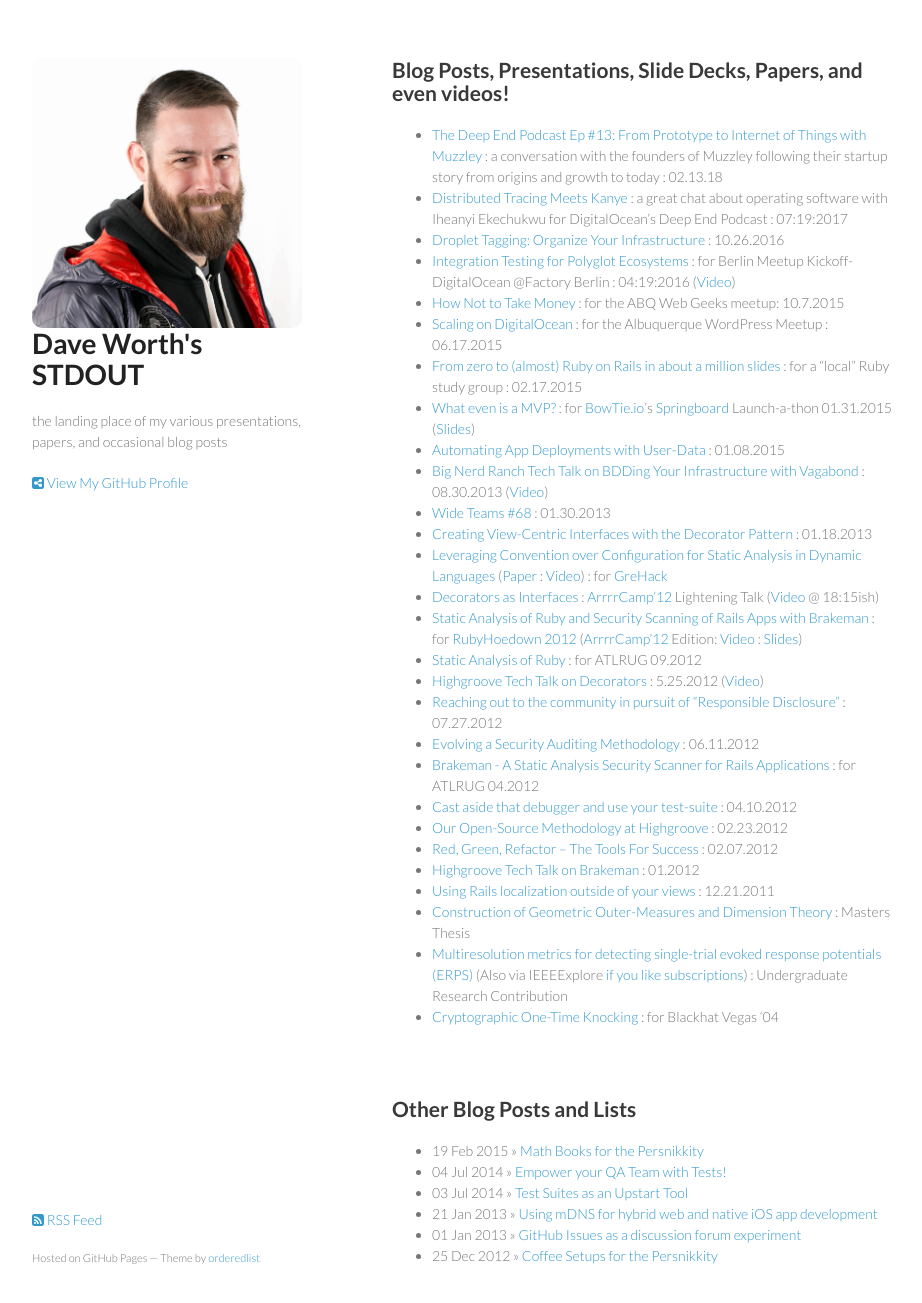
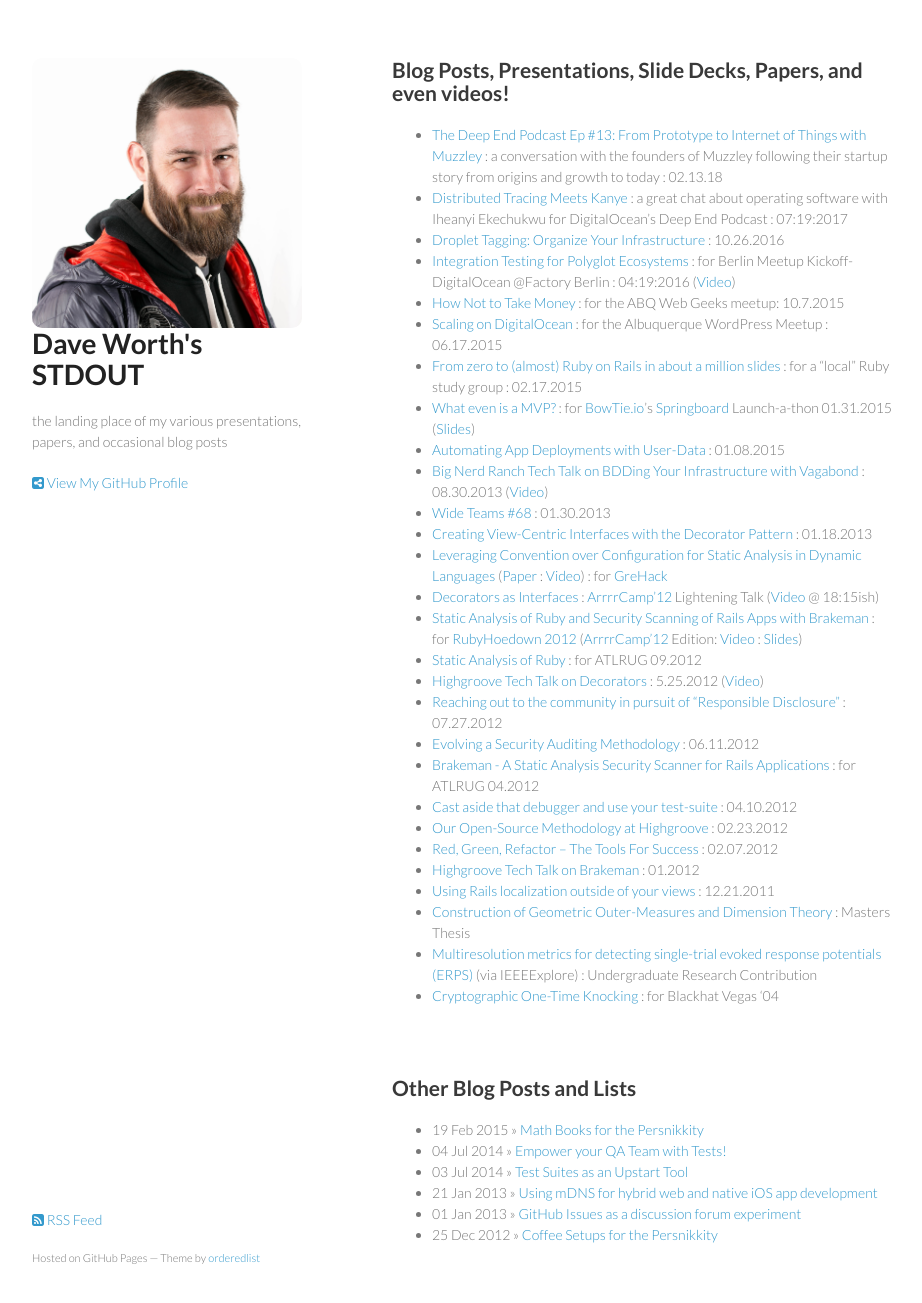
Before and after one commit to daveworth/daveworth.github.com, a Jekyll site: the page built from index.md, in a window 1280 px wide and 1336 px high. Shown: the top 1303 px of the window, without its empty margins (178-1100 px from the left). Built offline with Jekyll 4.4.1, drawn with Linux system fonts in a browser that asks for light colours; nearby versions of some CDN libraries.

Commit message:
just link to IEEE for single-trial evoked responses paper

```diff
--- a/index.md
+++ b/index.md
@@ -27,5 +27,5 @@
 * [Highgroove Tech Talk on Brakeman](http://vimeo.com/35766582) : 01.2012
 * [Using Rails localization outside of your views](http://blog.bignerdranch.com/1577-using-rails-localization-outside-of-your-views/) : 12.21.2011
 * [Construction of Geometric Outer-Measures and Dimension Theory](/assets/DaveWorthThesis.pdf) : Masters Thesis
-* [Multiresolution metrics for detecting single-trial evoked response potentials (ERPS)](http://www.unm.edu/~atlab/papers/conf/loring_hk0052.pdf) (Also via IEEEExplore [if you like subscriptions](http://ieeexplore.ieee.org/xpl/articleDetails.jsp?tp=&arnumber=1384583&searchWithin%3Dp_Authors%3A.QT.Worth%2C+D.E..QT.%26searchWithin%3Dp_Author_Ids%3A37943267400)) : Undergraduate Research Contribution
+* [Multiresolution metrics for detecting single-trial evoked response potentials (ERPS)](https://ieeexplore.ieee.org/document/1384583) (via IEEEExplore) : Undergraduate Research Contribution
 * [Cryptographic One-Time Knocking](/assets/bh-us-04-worth-up.pdf) : for Blackhat Vegas '04
```
